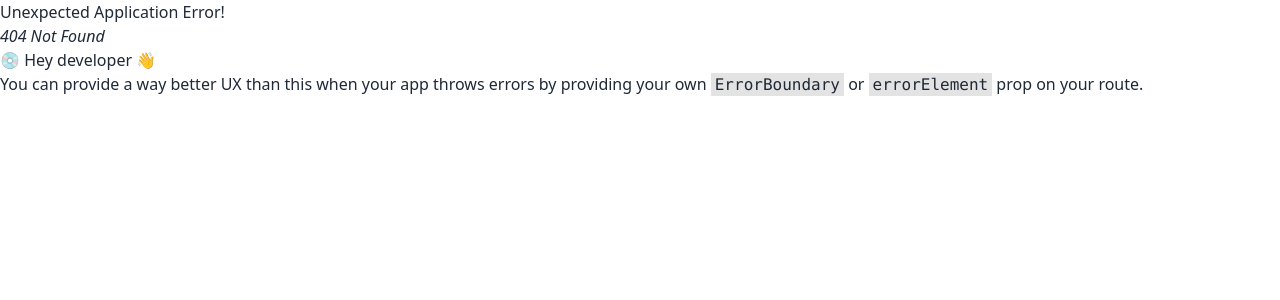
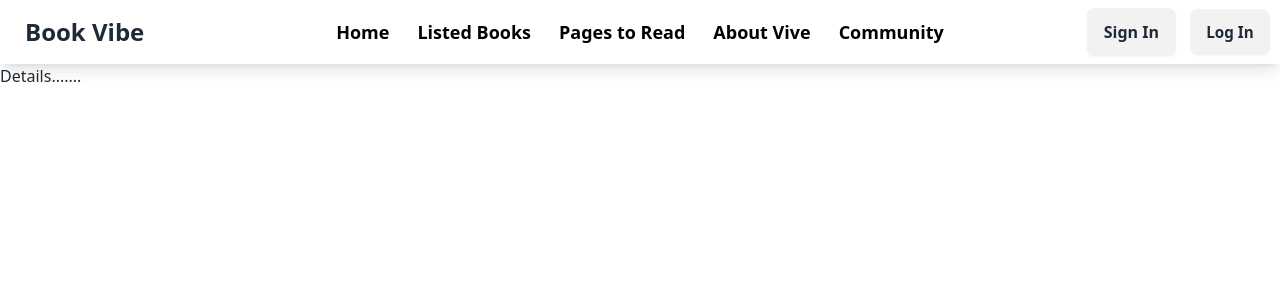
Before and after one commit to Idba1/book-vive, a React (Vite) app: page /book-details/1 in a window 1280 px wide. Before the commit this address had no page. Shown: the top 300 px of the page. Built offline with nearby package versions, Linux system fonts and the light colour scheme.

Commit message:
set dinamic Link for showbook details

```diff
--- a/src/Components/Book.jsx
+++ b/src/Components/Book.jsx
@@ -1,18 +1,18 @@
 import PropTypes from 'prop-types';
+import { Link } from 'react-router-dom';
 
 const Book = ({ book }) => {
-    const { bookName, tags, author, image, category, rating } = book;
+    const {bookId, bookName, tags, author, image, category, rating } = book;
     // console.log(bookName);
     return (
         <div>
             <div className=" rounded-xl">
 
                 <article className="lg:p-10 flex flex-col ">
-                    <a rel="noopener noreferrer" href="#" aria-label="Te nulla oportere reprimique his dolorum">
+                    <Link to={`/book-details/:${bookId}`}>
                         <div className='bg-[#F3F3F3] py-10 px-5  rounded-xl'>
                             <img alt="" className="object-cover w-fit mx-auto h-40 rounded-lg justify-center items-center " src={image} />
                         </div>
-                    </a>
                         <div className="flex flex-col flex-1 p-6">
                             <div className="flex justify-between">
                                 <a rel="noopener noreferrer" href="#" className="text-xs tracking-wider uppercase hover:underline dark:text-violet-600 bg-[#F3F3F3] rounded-2xl p-4">{tags[0]}</a>
@@ -28,6 +28,8 @@ const Book = ({ book }) => {
                                 </div>
                             </div>
                         </div>
+                    </Link>
+
                 </article>
             </div>
         </div>
--- /dev/null
+++ b/src/Pages/BookDetails.jsx
@@ -0,0 +1,9 @@
+const BookDetails = () => {
+    return (
+        <div>
+            <h1>Details.......</h1>
+        </div>
+    );
+};
+
+export default BookDetails;
--- a/src/main.jsx
+++ b/src/main.jsx
@@ -12,6 +12,7 @@ import Read from './Components/Read';
 import About from './Components/About';
 import Community from './Components/Community';
 import Mainlayout from './Layouts/Mainlayout';
+import BookDetails from './Pages/BookDetails';
 
 
 const router = createBrowserRouter([
@@ -38,6 +39,10 @@ const router = createBrowserRouter([
       {
         path: "/community",
         element: <Community></Community>
+      },
+      {
+        path: "/book-details/:bookId",
+        element: <BookDetails></BookDetails>
       }
     ]
   },
```
Also changed, not shown: src/Routes/Routes.jsx (deleted). Lines whose indentation alone changed are shown as unchanged.
